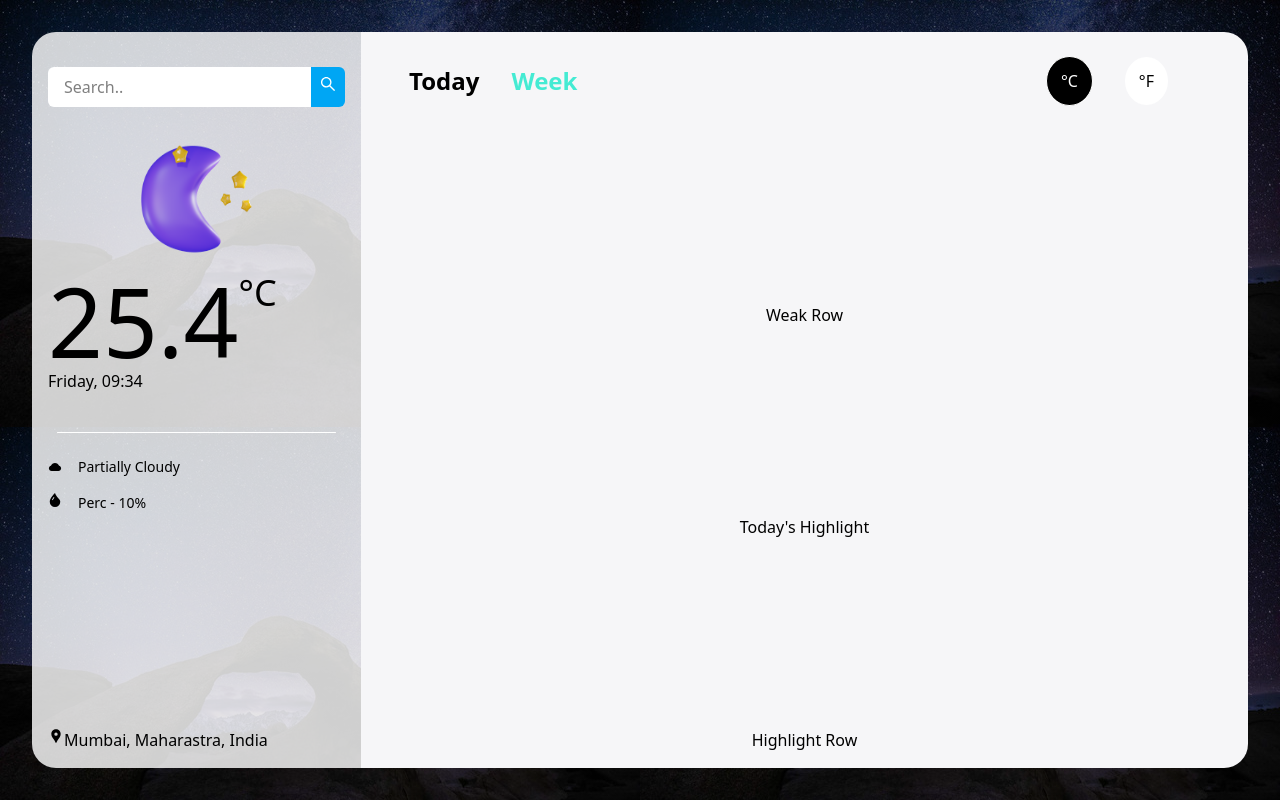
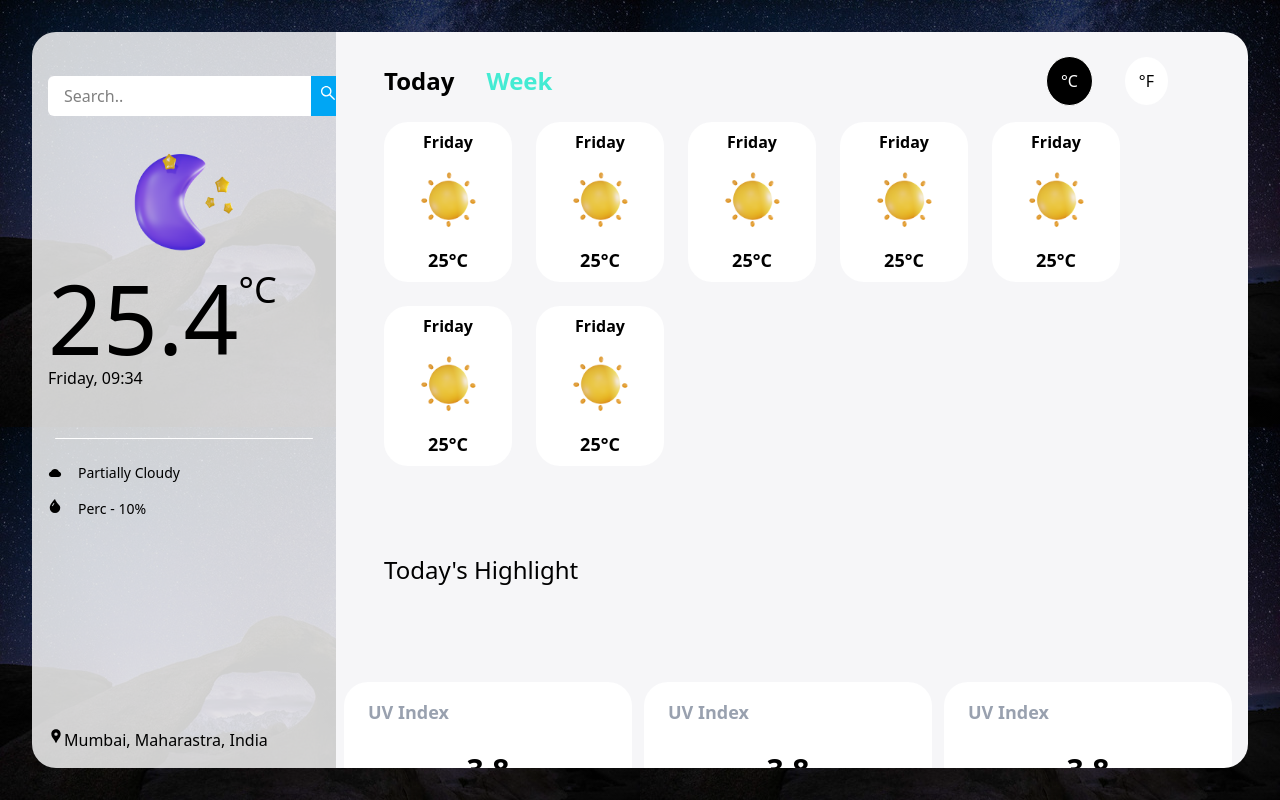
Before and after one commit to GhohanGehlot/Weather-App-Frontend, a React (Vite) app: page / in a window 1280 px wide. Built offline with nearby package versions, Linux system fonts and the light colour scheme.

Commit message:
Highlight row added

```diff
--- /dev/null
+++ b/src/Components/HighlightCard.tsx
@@ -0,0 +1,22 @@
+function HighlightCard({ footer , data , title } : {footer : string , data : string , title : string}){
+    return(
+
+        <div className="flex flex-col justify-between items-center  bg-white rounded-3xl p-2 h-[13rem] w-[18rem] ">
+            <div className="font-semibold text-lg w-full text-left ml-8 mt-2 text-gray-400">
+                {title}
+            </div>
+            <div className="h-[40%]">
+                <div className="text-3xl font-semibold">
+                    {data}
+                </div>
+            </div>
+            <div className=" text-sm w-full text-left ml-8 mt-2">
+                {footer}
+            </div>
+
+        </div>
+    )
+}
+
+
+export default HighlightCard;
--- a/src/Components/Main Data/HighlightRow.tsx
+++ b/src/Components/Main Data/HighlightRow.tsx
@@ -1,7 +1,13 @@
+import HighlightCard from "../HighlightCard";
+
 function HighlightRow(){
     return(
-        <div>
-            Highlight Row
+        <div className="flex flex-wrap gap-3 py-12 px-2 ">
+            <HighlightCard title= "UV Index" data="3.8" footer="Low"/>
+            <HighlightCard title= "UV Index" data="3.8" footer="Low"/>
+            <HighlightCard title= "UV Index" data="3.8" footer="Low"/>
+            <HighlightCard title= "UV Index" data="3.8" footer="Low"/>
+            <HighlightCard title= "UV Index" data="3.8" footer="Low"/>
         </div>
     )
 }
--- a/src/Components/Main Data/MainData.tsx
+++ b/src/Components/Main Data/MainData.tsx
@@ -4,11 +4,11 @@
 
 function MainData(){
     return(
-        <div className=" flex flex-col justify-between py-4 items-center  basis-9/12 text-black h-full rounded-tr-3xl rounded-br-3xl bg-[#f6f6f8]">
+        <div className=" overflow-y-auto flex flex-col justify-start py-4 items-center  basis-9/12 text-black h-full rounded-tr-3xl rounded-br-3xl bg-[#f6f6f8]">
 
             <TopRow />
             <WeakRow />
-            <div>
+            <div className="font semi-bold text-2xl mt-8 text-left w-full px-12 py-12  ">
                 Today's Highlight
             </div>
             <HighlightRow />
--- a/src/Components/Main Data/WeakRow.tsx
+++ b/src/Components/Main Data/WeakRow.tsx
@@ -1,7 +1,21 @@
+import TempCard from "../TempCard"
+import Sunny from "../../assets/Sun.png"
+
 function WeakRow(){
     return(
-        <div>
-            Weak Row
+        <div className="w-full px-12 py-2 flex flex-wrap gap-6">
+            <TempCard title="Friday" temperature="25°C" image={Sunny} />
+            <TempCard title="Friday" temperature="25°C" image={Sunny} />
+            <TempCard title="Friday" temperature="25°C" image={Sunny} />
+            <TempCard title="Friday" temperature="25°C" image={Sunny} />
+            <TempCard title="Friday" temperature="25°C" image={Sunny} />
+            <TempCard title="Friday" temperature="25°C" image={Sunny} />
+            <TempCard title="Friday" temperature="25°C" image={Sunny} />
+
+
+
+
+
         </div>
 
     )
--- a/src/Components/SideBar/SideBar.tsx
+++ b/src/Components/SideBar/SideBar.tsx
@@ -3,7 +3,7 @@
 
 function SideBar(){
     return(
-        <div className="basis-3/12 flex flex-col  items-center justify-center text-white h-full rounded-tl-3xl rounded-bl-3xl" style={{background: 'rgba(255 , 255 ,255 , 0.81)'}}>
+        <div className="overflow-y-auto basis-3/12 flex flex-col  items-center justify-center text-white h-full rounded-tl-3xl rounded-bl-3xl" style={{background: 'rgba(255 , 255 ,255 , 0.81)'}}>
 
             <UpperHalf />
             <div className="h-[1px] w-[85%] bg-white mt-8 rounded-md "></div>
--- a/src/Components/SideBar/UpperHalf.tsx
+++ b/src/Components/SideBar/UpperHalf.tsx
@@ -3,7 +3,7 @@
 
 function UpperHalf(){
     return(
-        <div className="h-[50%] w-full p-4 flex flex-col justify-center items-start ">
+        <div className="max-h-[30rem] w-full p-4 flex flex-col justify-center items-start ">
             <div className="flex flex-start w-full mt-7 ">
                 <input type="text" placeholder="Search.." className="px-4 py-2 rounded-tl-md rounded-bl-md basis-3/4 bg-white text-black " />
                 <button className="basis-1/6 block text-lg bg-sky-500 p-2 flex justify-center font-semibold rounded-br-md rounded-tr-md">
--- /dev/null
+++ b/src/Components/TempCard.tsx
@@ -0,0 +1,20 @@
+function TempCard({ temperature , image , title } : {temperature : string , image : string , title : string}){
+    return(
+
+        <div className="flex flex-col justify-between items-center  bg-white rounded-3xl p-2 h-[10rem] w-[8rem] ">
+            <div className="font-semibold">
+                {title}
+            </div>
+            <div className="h-[40%]">
+                <img className="h-full" src={image}  />
+            </div>
+            <div className="font-semibold text-lg">
+                {temperature}
+            </div>
+
+        </div>
+    )
+}
+
+
+export default TempCard;
--- a/src/Pages/Home.tsx
+++ b/src/Pages/Home.tsx
@@ -4,11 +4,11 @@
 
 function Home(){
     return(
-        <div className="h-[100vh]" style={{backgroundImage: `linear-gradient(rgba(0, 0, 0, 0.5), rgba(0, 0, 0, 0.5)) , url(${NightImage})`}}>
-            <div className="h-full mx-8 py-8 flex flex-row justify-center items-center">
+        <div className="h-[100vh] px-8 py-8 flex flex-row justify-center items-stretch" style={{backgroundImage: `linear-gradient(rgba(0, 0, 0, 0.5), rgba(0, 0, 0, 0.5)) , url(${NightImage})`}}>
+
                 <SideBar />
                 <MainData />
-            </div>
+
         </div>
 
     )
```
Also changed, not shown: src/assets/Sun.png (added).
